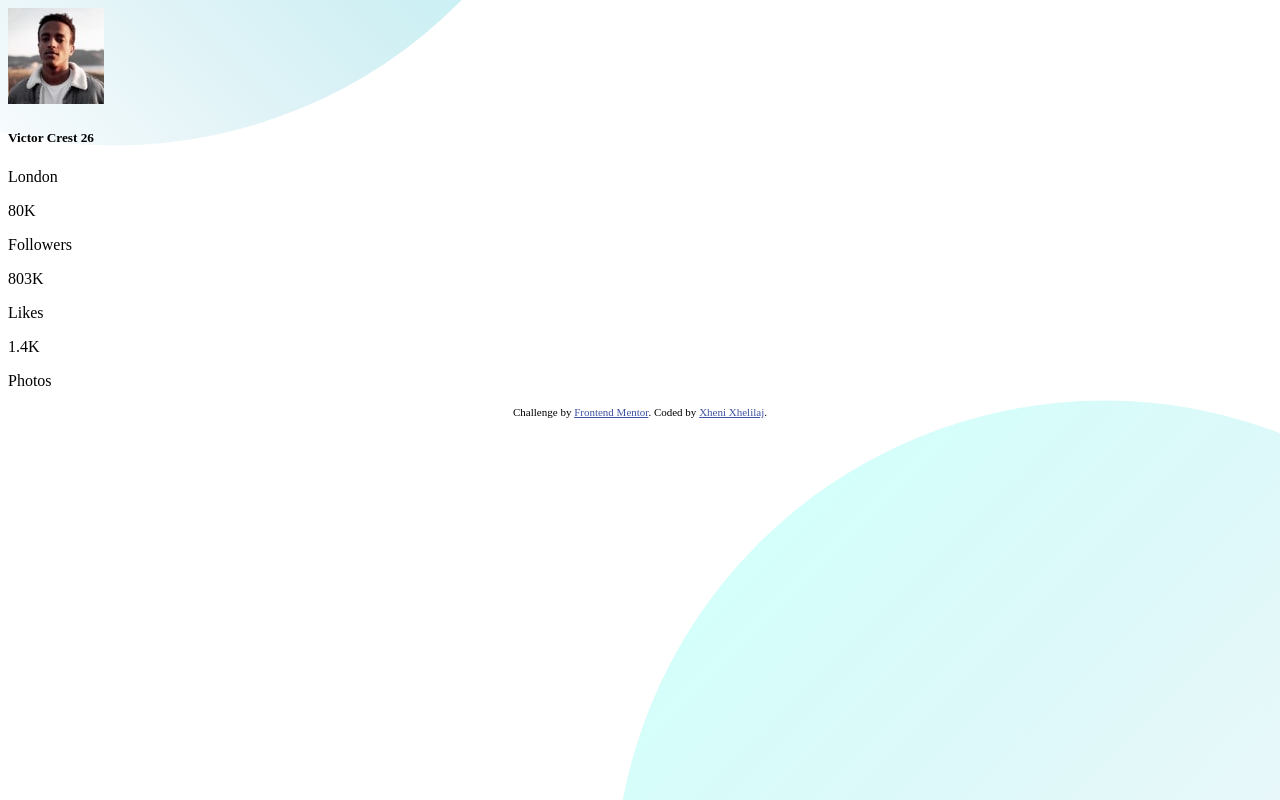
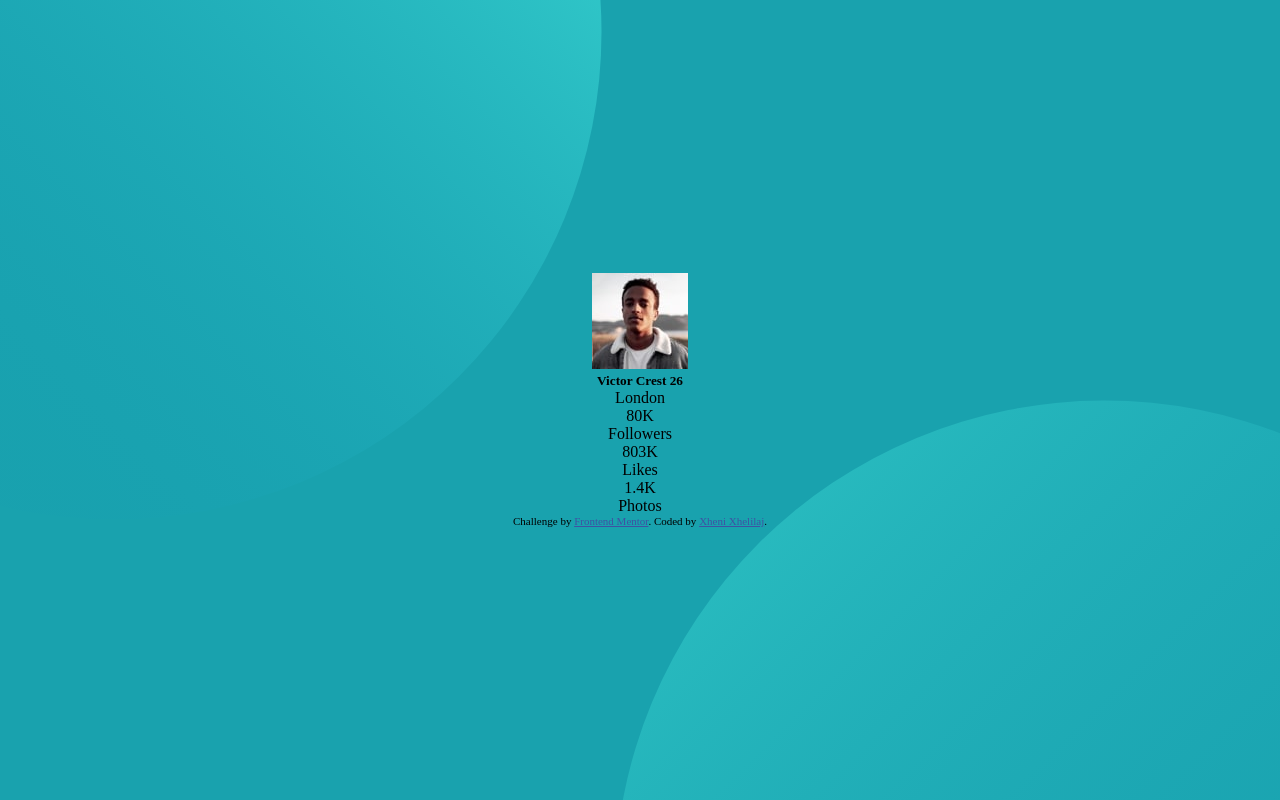
Before and after one commit to xhenixhelilaj/profile-card-component-main, a plain HTML site: page index.html in a window 1280 px wide. Drawn offline with Linux system fonts and the light colour scheme.

Commit message:
add body css

```diff
--- a/index.css
+++ b/index.css
@@ -1,7 +1,23 @@
 
+*{
+	box-sizing: border-box;
+	margin: 0;
+	padding: 0;
+}
 body{
 	background-image: url('./images/bg-pattern-top.svg'),
     url('./images/bg-pattern-bottom.svg');
 	background-position: right 53vw bottom 35vh, 48vw 50vh;
 	background-repeat: no-repeat;
+	background-color: hsl(185, 75%, 39%);
+	display: flex;
+	flex-direction: column;
+	text-align: center;
+	justify-content: center;
+	height: 100vh
+	;
+
 }
+.card{
+
+}
```
